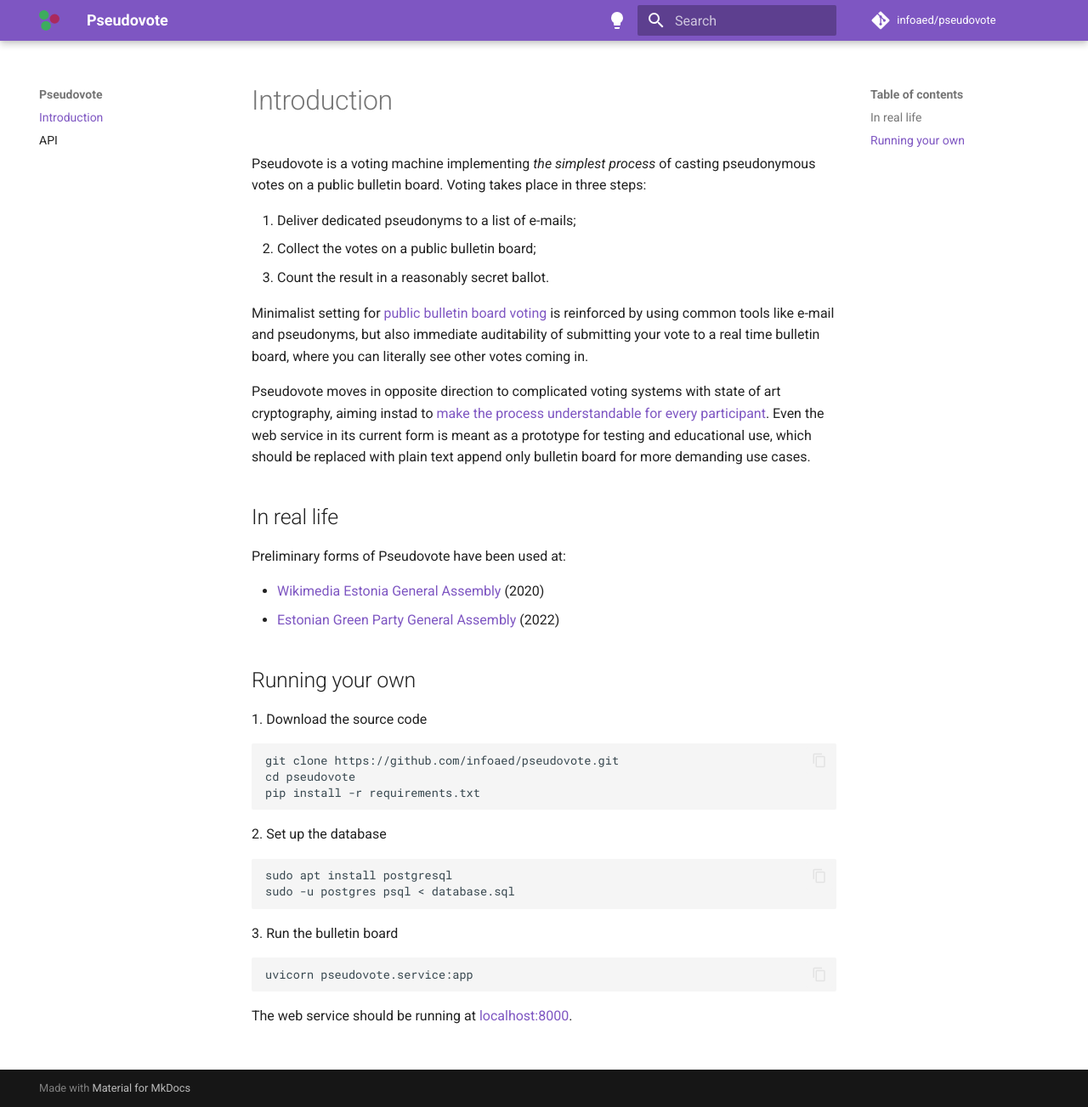
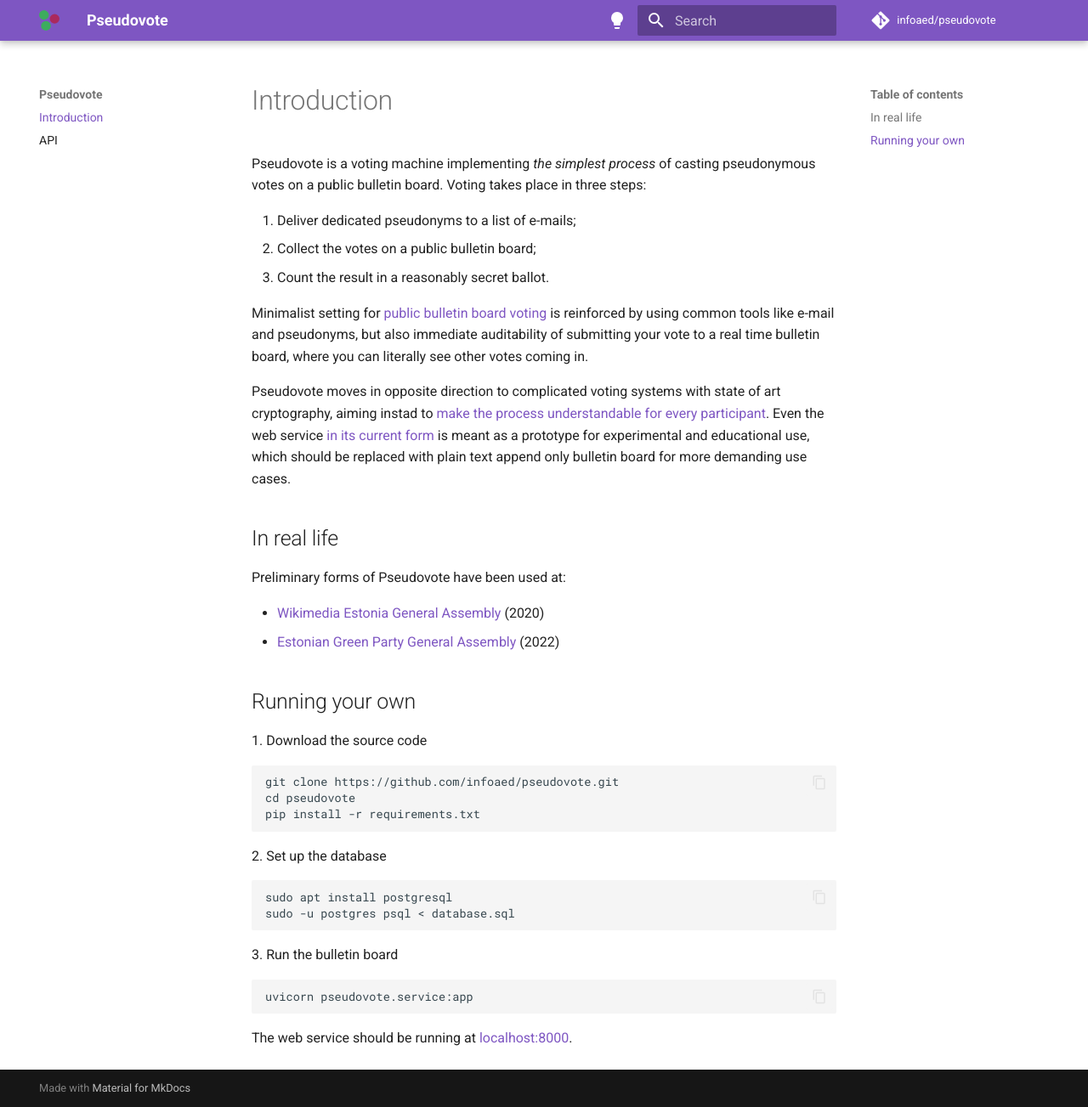
Before and after one commit to infoaed/pseudovote, an MkDocs documentation site: the page built from docs/index.md, in a window 1280 px wide and 1303 px high. Shown: the whole window at 85% size. Built offline with MkDocs 1.6.1 and Material for MkDocs 9.7.7, drawn with Linux system fonts in a browser that asks for light colours; comment, search, counter and statistics services are not loaded.

Commit message:
Link to web service

```diff
--- a/docs/index.md
+++ b/docs/index.md
@@ -8,7 +8,7 @@
 
 Minimalist setting for [public bulletin board voting](https://s68aa858fd10b80a7.jimcontent.com/download/version/1485167010/module/4933929061/name/beuchat11.pdf) is reinforced by using common tools like e-mail and pseudonyms, but also immediate auditability of submitting your vote to a real time bulletin board, where you can literally see other votes coming in.
 
-Pseudovote moves in opposite direction to complicated voting systems with state of art cryptography, aiming instad to [make the process understandable for every participant](https://gafgaf.infoaed.ee/en/posts/pseudonymous-voting-in-wikimedia/#some-preliminary-analysis). Even the web service in its current form is meant as a prototype for testing and educational use, which should be replaced with plain text append only bulletin board for more demanding use cases.
+Pseudovote moves in opposite direction to complicated voting systems with state of art cryptography, aiming instad to [make the process understandable for every participant](https://gafgaf.infoaed.ee/en/posts/pseudonymous-voting-in-wikimedia/#some-preliminary-analysis). Even the web service [in its current form](https://pseudovote.net/) is meant as a prototype for experimental and educational use, which should be replaced with plain text append only bulletin board for more demanding use cases.
 
 ## In real life
 
```
